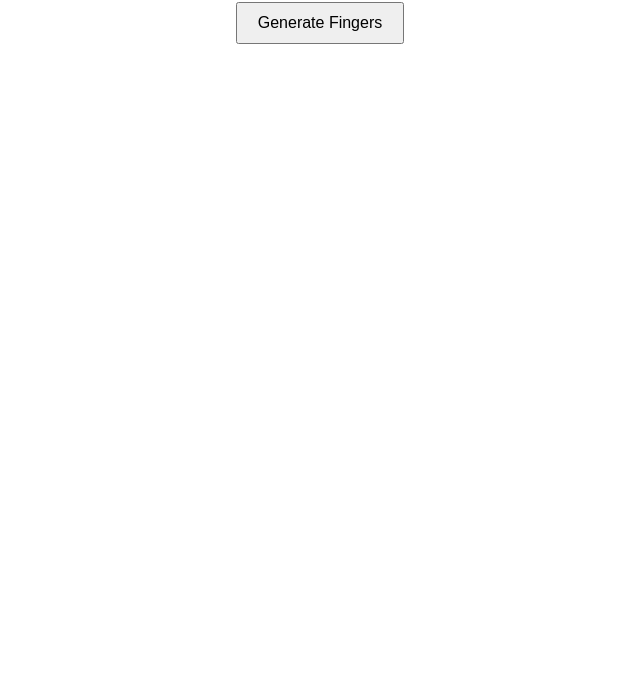
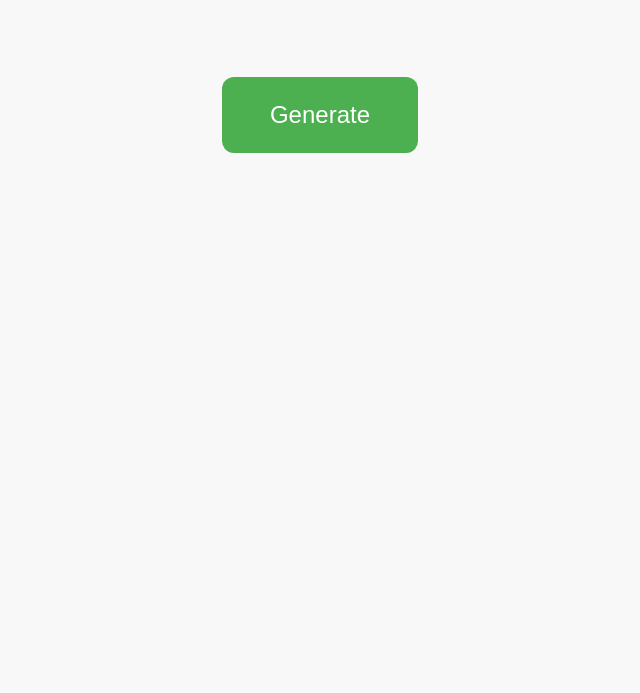
Before and after one commit to OdunayoSalu/Finger-Independence-Trainer, a plain HTML site: page index.html in a window 1280 px wide. Shown: the part 107-800 px from the top of the page, without its empty margins (320-960 px from the left). Drawn offline with Linux system fonts and the light colour scheme.

Commit message:
Update index.html

```diff
--- a/index.html
+++ b/index.html
@@ -1,37 +1,106 @@
 <!DOCTYPE html>
 <html lang="en">
 <head>
-  <meta name="viewport" content="width=device-width, initial-scale=1.0">
   <meta charset="UTF-8">
   <title>Finger Independence Trainer</title>
+  <meta name="viewport" content="width=device-width, initial-scale=1.0">
   <style>
-    body { font-family: Arial, sans-serif; text-align: center; margin-top: 50px; }
-    .fingers { font-size: 2em; margin-top: 20px; }
-    button { padding: 10px 20px; font-size: 1em; }
+    body {
+      font-family: system-ui, sans-serif;
+      text-align: center;
+      margin: 0;
+      padding: 2em;
+      background-color: #f8f8f8;
+    }
+
+    h1 {
+      font-size: 2em;
+      margin-bottom: 1em;
+    }
+
+    .hand {
+      font-size: 2.5em;
+      margin-top: 1em;
+      font-weight: bold;
+    }
+
+    .fingers {
+      font-size: 3em;
+      margin-top: 0.5em;
+      color: #333;
+    }
+
+    button {
+      padding: 1em 2em;
+      font-size: 1.5em;
+      border: none;
+      border-radius: 12px;
+      background-color: #4CAF50;
+      color: white;
+      margin-top: 2em;
+      cursor: pointer;
+      transition: background-color 0.2s ease;
+    }
+
+    button:hover {
+      background-color: #45a049;
+    }
+
+    button:active {
+      background-color: #3e9143;
+    }
   </style>
 </head>
 <body>
   <h1>🎹 Finger Independence Trainer</h1>
-  <button onclick="generateFingers()">Generate Fingers</button>
+  <div class="hand" id="hand"></div>
   <div class="fingers" id="output"></div>
+  <button onclick="generateFingers()">Generate</button>
 
   <script>
+    const recentCombos = [];
+    const maxHistory = 5;
+
     function generateFingers() {
       const fingers = [1, 2, 3, 4, 5];
+      let combo;
+      let attempts = 0;
 
-      // Randomly choose how many fingers to lift: 2, 3, or 4
-      const count = Math.floor(Math.random() * 3) + 2; // random number from 2 to 4
+      do {
+        const hand = Math.random() < 0.5 ? 'Left hand' : 'Right hand';
+        const count = Math.floor(Math.random() * 3) + 2; // 2–4 fingers
+        const selected = [];
 
-      const selected = [];
-      while (selected.length < count) {
-        const rand = fingers[Math.floor(Math.random() * fingers.length)];
-        if (!selected.includes(rand)) {
-          selected.push(rand);
+        while (selected.length < count) {
+          const rand = fingers[Math.floor(Math.random() * fingers.length)];
+          if (!selected.includes(rand)) {
+            selected.push(rand);
+          }
         }
+
+        selected.sort(); // for consistent comparison
+        combo = { hand, fingers: selected };
+        attempts++;
+
+        if (attempts > 20) break; // fail-safe
+      } while (isDuplicate(combo));
+
+      document.getElementById('hand').innerText = combo.hand;
+      document.getElementById('output').innerText = combo.fingers.join(', ');
+
+      recentCombos.unshift(combo);
+      if (recentCombos.length > maxHistory) {
+        recentCombos.pop();
       }
+    }
 
-      document.getElementById('output').innerText =
-        `Lift ${count} fingers: ` + selected.sort().join(', ');
+    function isDuplicate(newCombo) {
+      return recentCombos.some(
+        (prev) =>
+          prev.hand === newCombo.hand &&
+          prev.fingers.length === newCombo.fingers.length &&
+          prev.fingers.every((val, idx) => val === newCombo.fingers[idx])
+      );
     }
   </script>
 </body>
```
